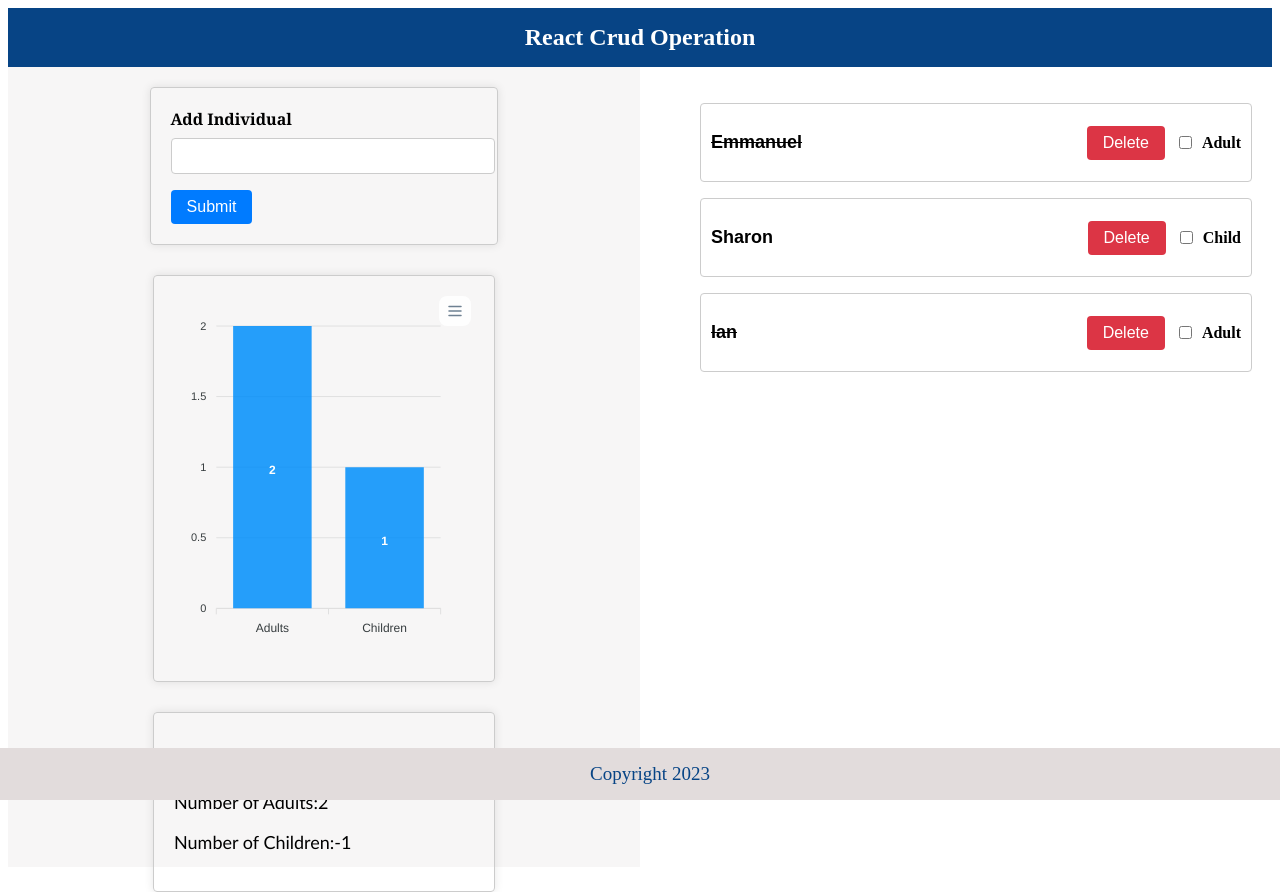
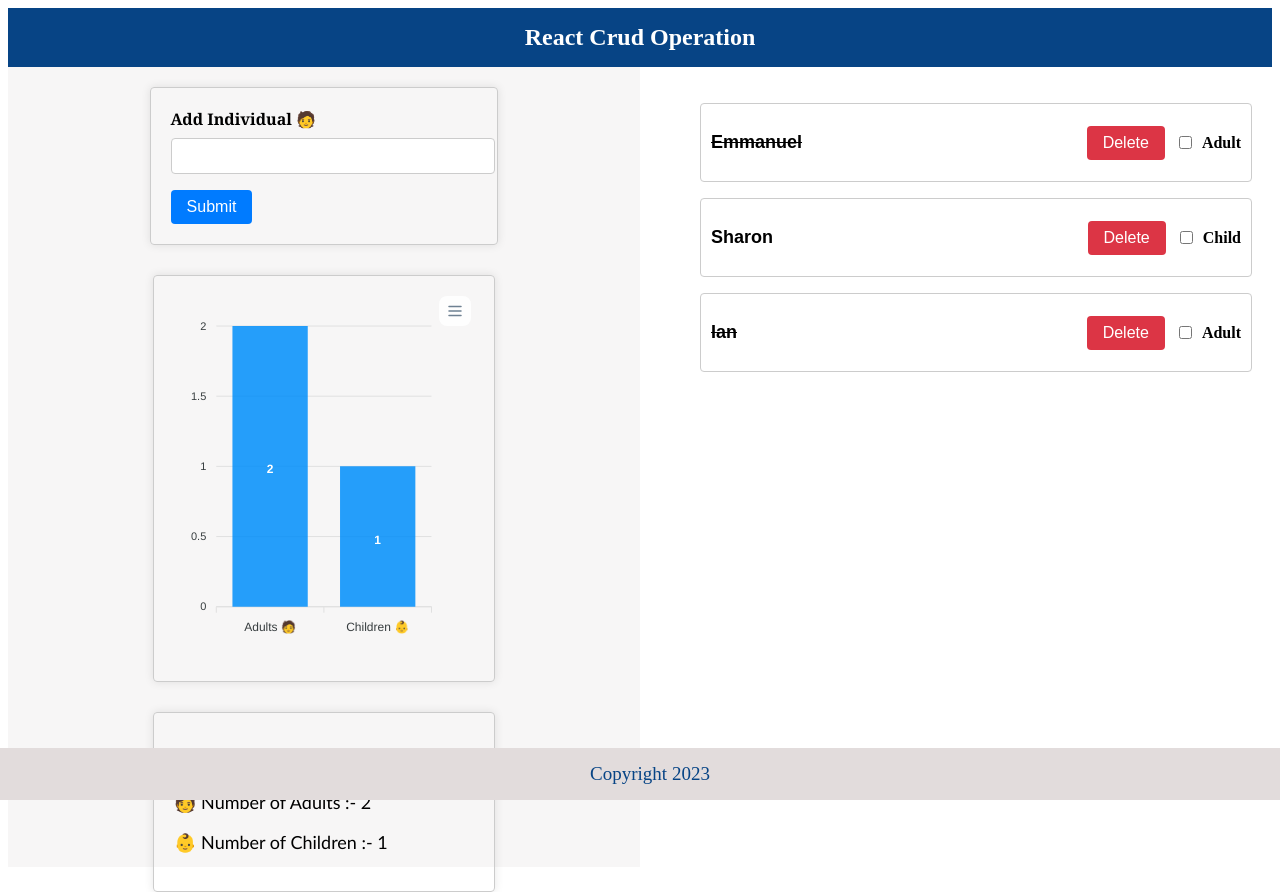
Before and after one commit to Emmanuel687/React--CRUD, a React (Vite) app: page / in a window 1280 px wide. Built offline with nearby package versions, Linux system fonts and the light colour scheme.

Commit message:
Dev:-Modified Readme file

```diff
--- a/src/CheckIndividualStatus.jsx
+++ b/src/CheckIndividualStatus.jsx
@@ -12,9 +12,9 @@
   return (
     <div className="card-container">
       <div className="card">
-        <p>Individual Number:-{individuals.length}</p>
-        <p>Number of Adults:{Adults}</p>
-        <p>Number of Children:-{Children}</p>
+        <p>🤼 Individual Number :- {individuals.length}</p>
+        <p>🧑 Number of Adults :- {Adults}</p>
+        <p>👶 Number of Children :- {Children}</p>
       </div>
     </div>
   );
--- a/src/ColourStatus.jsx
+++ b/src/ColourStatus.jsx
@@ -14,8 +14,8 @@
     },
     xaxis: {
       categories: [
-        "Adults",
-        "Children",
+        "Adults 🧑",
+        "Children 👶",
 
       ],
     },
--- a/src/EmptyData.jsx
+++ b/src/EmptyData.jsx
@@ -6,7 +6,7 @@
   return (
     <div className="card-container">
       <div className="card">
-        <p className="text-content">No Individuals to Display</p>
+        <p className="text-content">No Individuals to Display 😪</p>
       </div>
     </div>
   );
--- a/src/Form.jsx
+++ b/src/Form.jsx
@@ -25,7 +25,7 @@
     <>
       <div className="form-container">
         <form onSubmit={handleSubmit} className="my-form">
-          <label className="form-label">Add Individual</label>
+          <label className="form-label">Add Individual 🧑</label>
           <input
             type="text"
             value={person}
```
Also changed, not shown: web-screenshot-05-08-2023.jpg (added), 1 other file (tests, documents, lock files or other folders).
